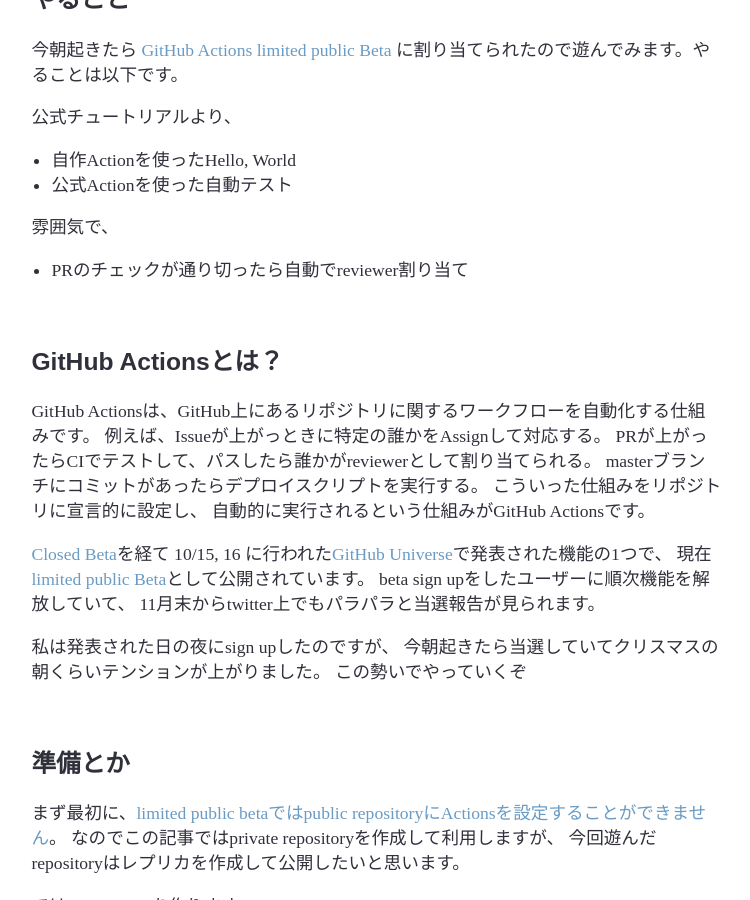
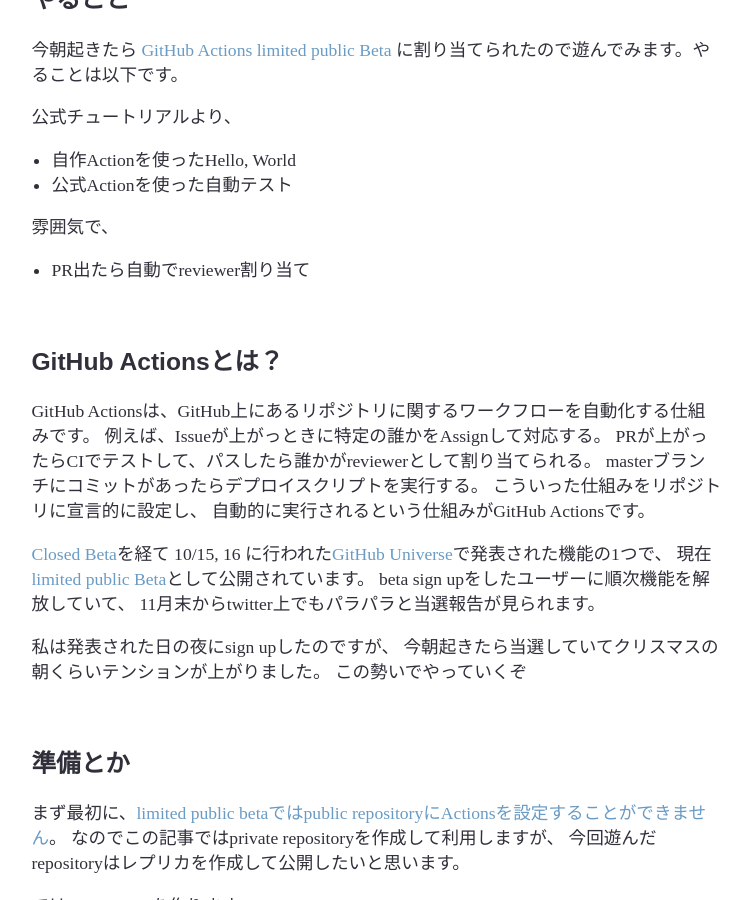
Before and after one commit to matsub/matsub.github.io, a Jekyll site: the page built from _posts/2018-12-08-gh-actions.md, in a window 1280 px wide and 900 px high, scrolled down 321 px. Shown: the whole window, without its empty margins (263-1013 px from the left). Built offline with Jekyll 4.4.1, drawn with Linux system fonts in a browser that asks for light colours; some web fonts are replaced.

Commit message:
バレへんバレへん

```diff
--- a/_posts/2018-12-08-gh-actions.md
+++ b/_posts/2018-12-08-gh-actions.md
@@ -17,7 +17,7 @@
 
 雰囲気で、
 
-- PRのチェックが通り切ったら自動でreviewer割り当て
+- PR出たら自動でreviewer割り当て
 
 
 # GitHub Actionsとは？
```
